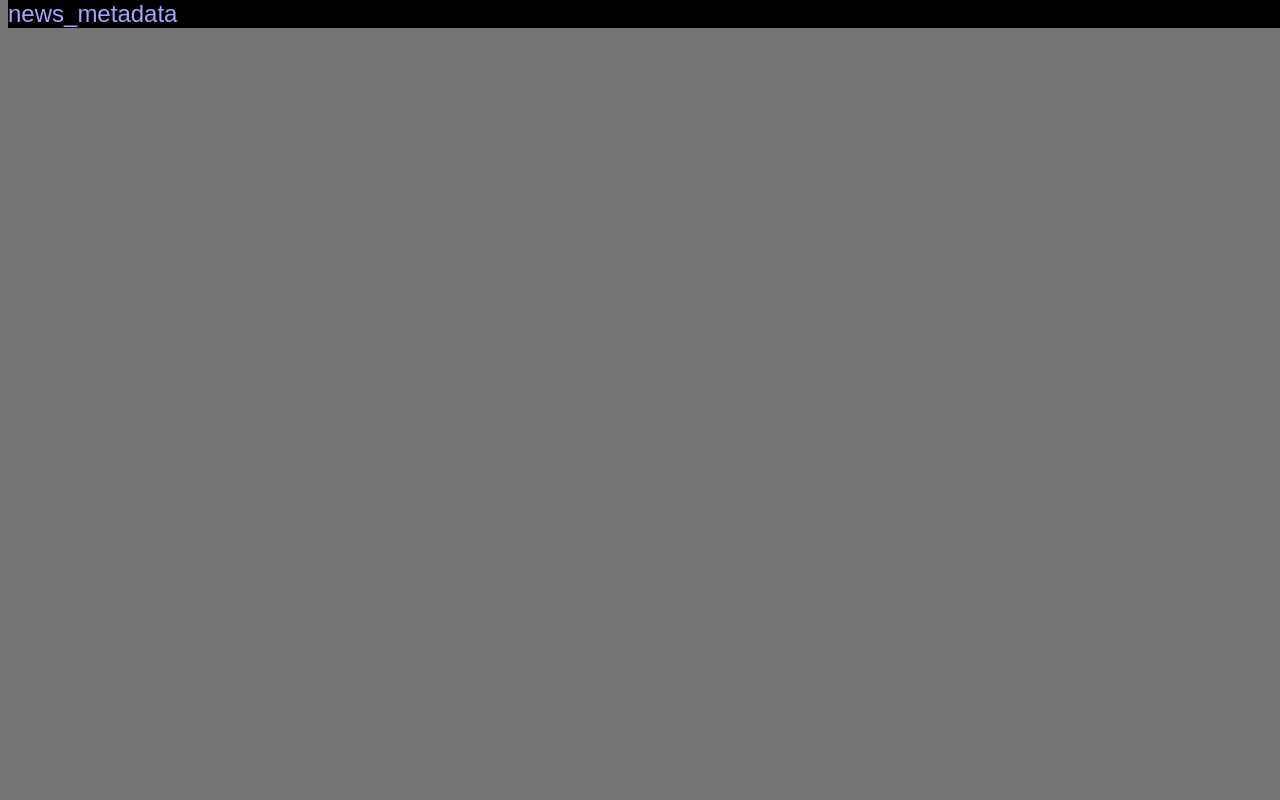
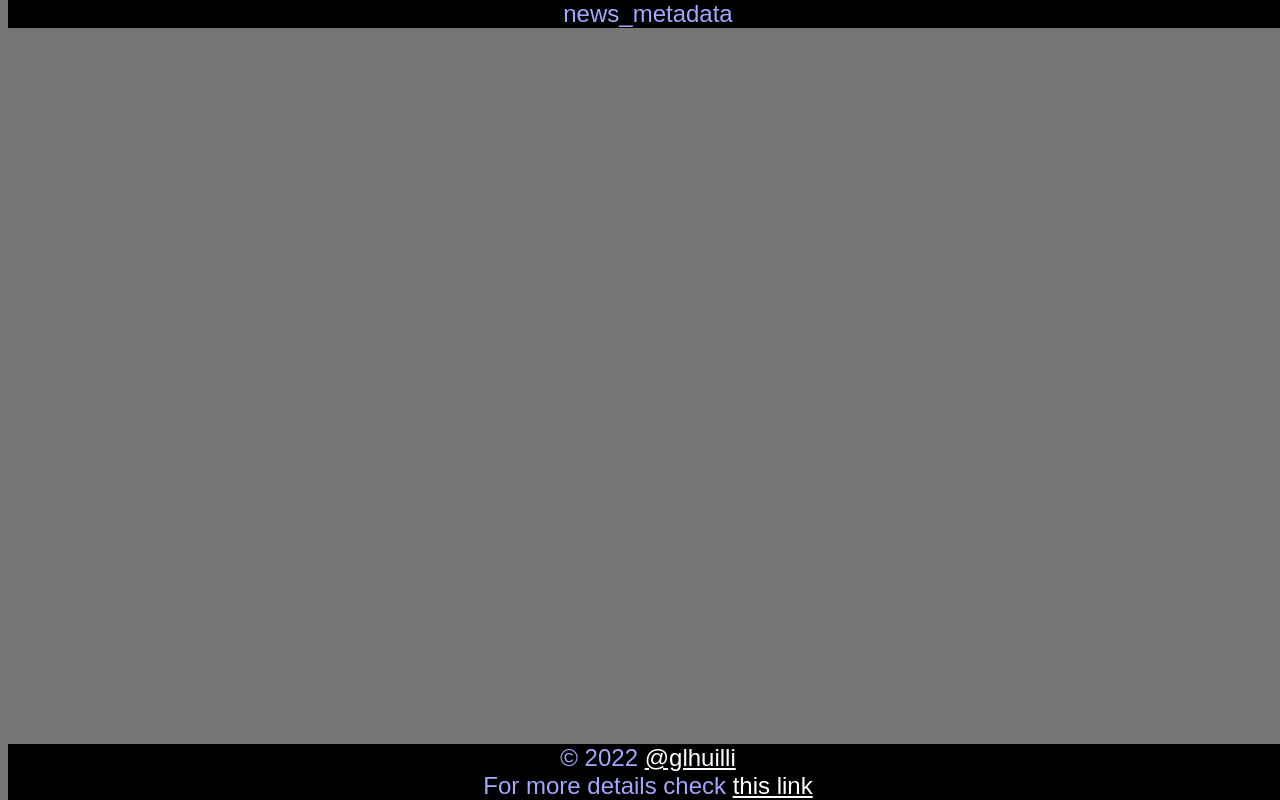
Before and after one commit to glhuilli/newvelles_web, a plain HTML site: page index.html in a window 1280 px wide. Drawn offline with Linux system fonts and the light colour scheme; files that its build step writes are made by us from their sources; files whose address does not match are found by name.

Commit message:
Added footer and references

```diff
--- a/index.html
+++ b/index.html
@@ -15,7 +15,7 @@
     <title>News viewer</title>
     <script src="./static/index.js" charset="utf-8"></script>
   </head>
-  <body>
+  <bod
     <br>
     <div class='metadata' id="show-metadata"></div>
     <div id="show-news"></div>
@@ -50,4 +50,15 @@
       setClickListeners();
     }
   </script>
+  <div class="footer">
+    © 2022
+    <a class="footer" href='https://glhuilli.github.io/' target="#">
+      @glhuilli
+    </a>
+    <br>
+    For more details check
+    <a class="footer" href='https://glhuilli.github.io/newvelles.html' target="#">
+      this link
+    </a>
+  </div>
 </html>
--- a/newvelles_web/static/style.css
+++ b/newvelles_web/static/style.css
@@ -47,6 +47,7 @@ div.metadata {
   color: #a5a5ff;
   font-size: x-large;
   font-family: 'Play', sans-serif;
+  text-align: center;
 
   /* make div sticky  */
   background-color: #000000;
@@ -55,3 +56,25 @@ div.metadata {
   width:100%;
   z-index:100;
 }
+
+div.footer {
+  color: #a5a5ff;
+  font-size: x-large;
+  font-family: 'Play', sans-serif;
+  text-align: center;
+
+  /* make div sticky  */
+  background-color: #000000;
+  position:fixed;
+  bottom: 0;
+  width:100%;
+  z-index:100;
+}
+
+a.footer {
+  color: white;
+}
+
+a.footer:hover {
+  color: hotpink;
+}
```
Also changed, not shown: 1 other file.
